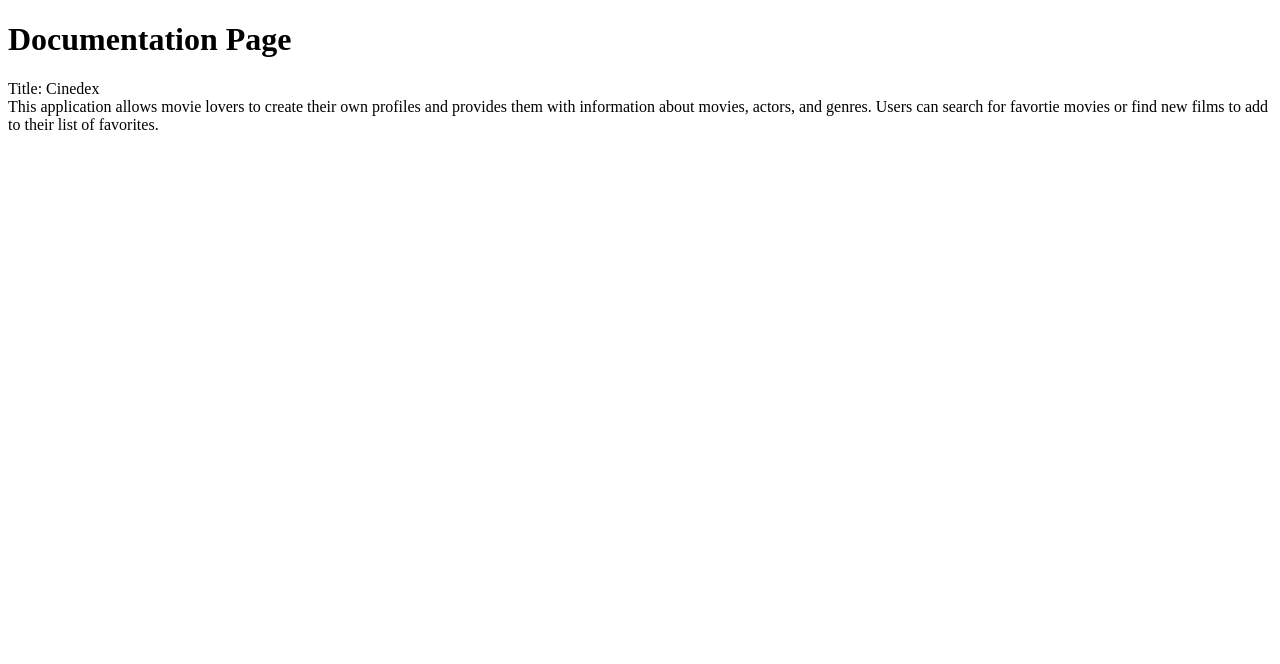
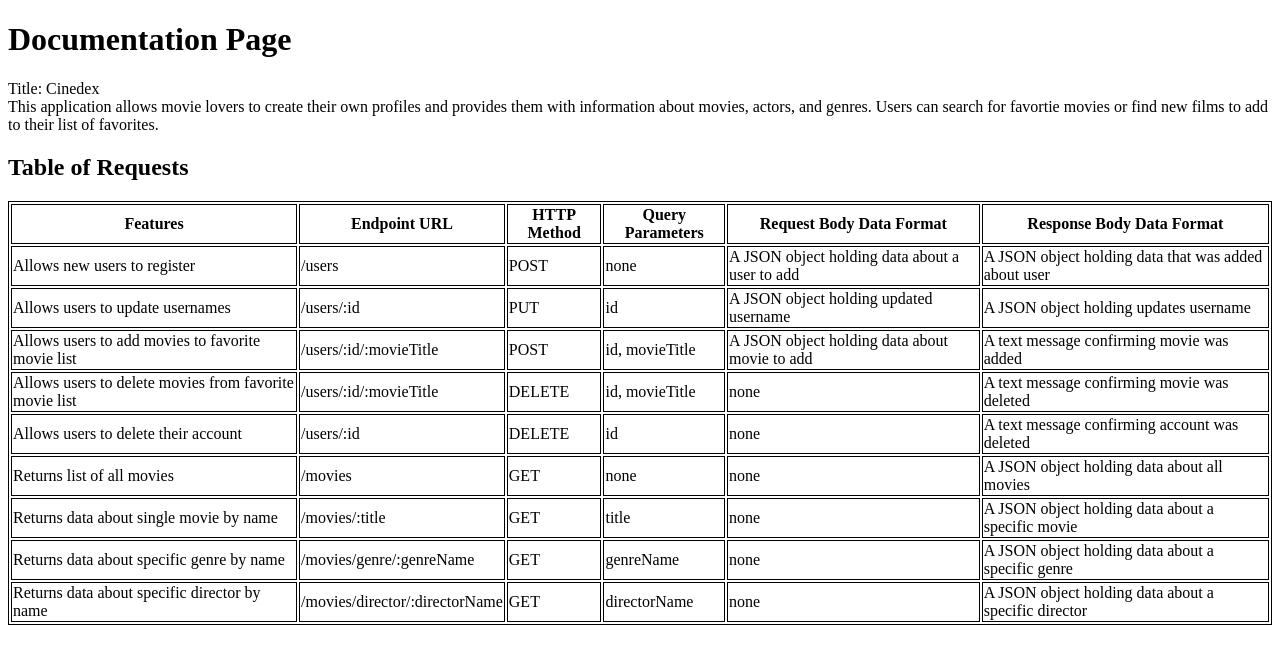
Before and after one commit to jlt717/movie_api, a website: page public/documentation.html in a window 1280 px wide. Drawn offline with Linux system fonts and the light colour scheme.

Commit message:
Added table of requests

```diff
--- a/public/documentation.html
+++ b/public/documentation.html
@@ -15,5 +15,96 @@
       search for favortie movies or find new films to add to their list of
       favorites.
     </p>
+    <style>
+      table,
+      th,
+      td {
+        border: 1px solid black;
+      }
+    </style>
+    <h2>Table of Requests</h2>
+
+    <table style="width: 100%">
+      <tr>
+        <th>Features</th>
+        <th>Endpoint URL</th>
+        <th>HTTP Method</th>
+        <th>Query Parameters</th>
+        <th>Request Body Data Format</th>
+        <th>Response Body Data Format</th>
+      </tr>
+      <tr>
+        <td>Allows new users to register</td>
+        <td>/users</td>
+        <td>POST</td>
+        <td>none</td>
+        <td>A JSON object holding data about a user to add</td>
+        <td>A JSON object holding data that was added about user</td>
+      </tr>
+      <tr>
+        <td>Allows users to update usernames</td>
+        <td>/users/:id</td>
+        <td>PUT</td>
+        <td>id</td>
+        <td>A JSON object holding updated username</td>
+        <td>A JSON object holding updates username</td>
+      </tr>
+      <tr>
+        <td>Allows users to add movies to favorite movie list</td>
+        <td>/users/:id/:movieTitle</td>
+        <td>POST</td>
+        <td>id, movieTitle</td>
+        <td>A JSON object holding data about movie to add</td>
+        <td>A text message confirming movie was added</td>
+      </tr>
+      <tr>
+        <td>Allows users to delete movies from favorite movie list</td>
+        <td>/users/:id/:movieTitle</td>
+        <td>DELETE</td>
+        <td>id, movieTitle</td>
+        <td>none</td>
+        <td>A text message confirming movie was deleted</td>
+      </tr>
+      <tr>
+        <td>Allows users to delete their account</td>
+        <td>/users/:id</td>
+        <td>DELETE</td>
+        <td>id</td>
+        <td>none</td>
+        <td>A text message confirming account was deleted</td>
+      </tr>
+      <tr>
+        <td>Returns list of all movies</td>
+        <td>/movies</td>
+        <td>GET</td>
+        <td>none</td>
+        <td>none</td>
+        <td>A JSON object holding data about all movies</td>
+      </tr>
+      <tr>
+        <td>Returns data about single movie by name</td>
+        <td>/movies/:title</td>
+        <td>GET</td>
+        <td>title</td>
+        <td>none</td>
+        <td>A JSON object holding data about a specific movie</td>
+      </tr>
+      <tr>
+        <td>Returns data about specific genre by name</td>
+        <td>/movies/genre/:genreName</td>
+        <td>GET</td>
+        <td>genreName</td>
+        <td>none</td>
+        <td>A JSON object holding data about a specific genre</td>
+      </tr>
+      <tr>
+        <td>Returns data about specific director by name</td>
+        <td>/movies/director/:directorName</td>
+        <td>GET</td>
+        <td>directorName</td>
+        <td>none</td>
+        <td>A JSON object holding data about a specific director</td>
+      </tr>
+    </table>
   </body>
 </html>
```
